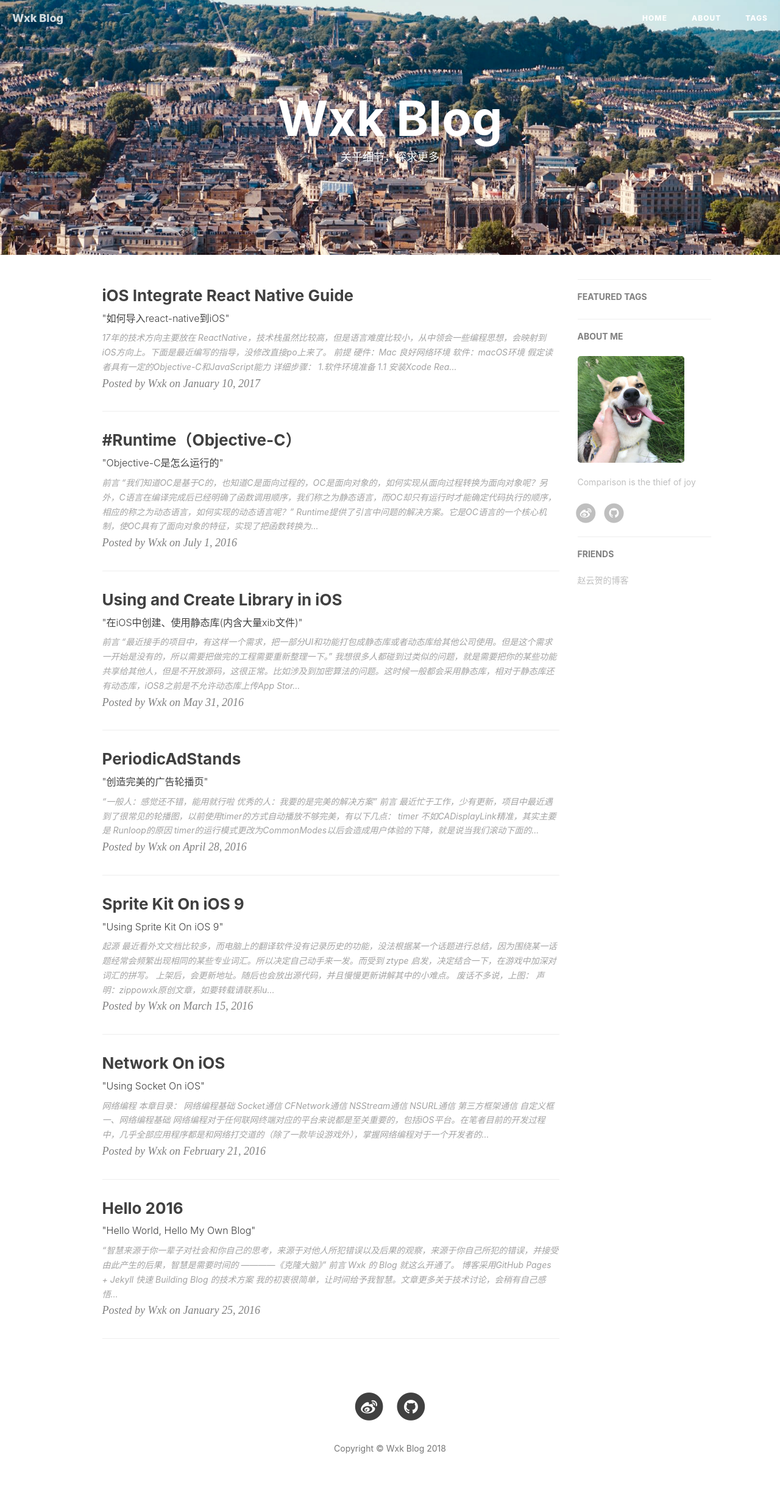
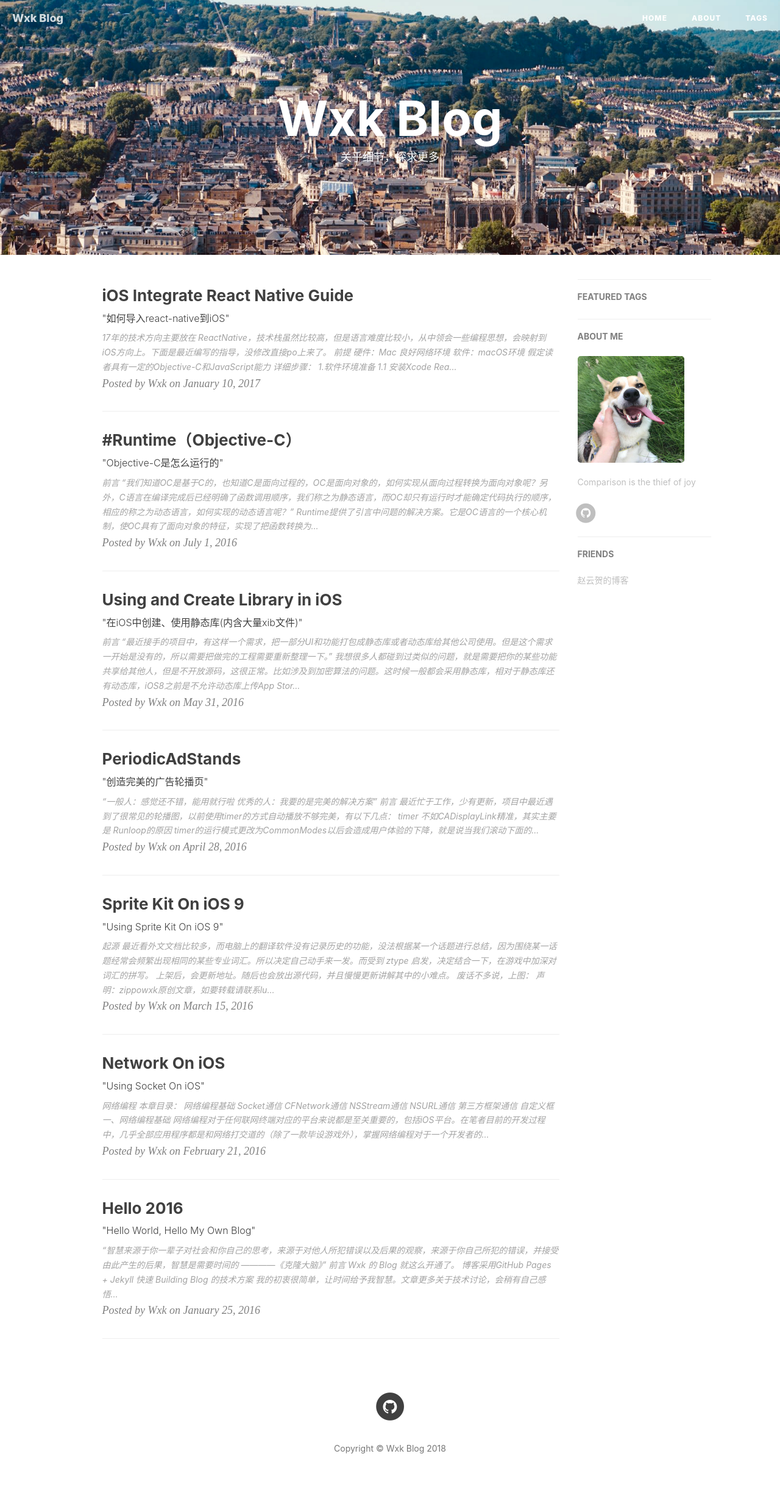
Before and after one commit to Zippowxk/Zippowxk.github.io, a Jekyll site: the page built from index.html, in a window 1280 px wide. Shown: the whole page at 61% size. Built offline with Jekyll 4.4.1, drawn with Linux system fonts in a browser that asks for light colours; nearby versions of some CDN libraries; the list of posts is cut into pages by our own code; comment, search, counter and statistics services are not loaded.

Commit message:
升级图片

```diff
--- a/_config.yml
+++ b/_config.yml
@@ -12,11 +12,11 @@
 
 # SNS settings
 RSS: false
-weibo_username:     luxuntec
+# weibo_username:     luxuntec
 #zhihu_username:     zippowxk
 github_username:    zippowxk
 #twitter_username:  huxpro
-#facebook_username:  huxpro
+facebook_username:
 
 
 
@@ -62,7 +62,7 @@
 # Sidebar settings
 sidebar: true                           # whether or not using Sidebar.
 sidebar-about-description: "Comparison is the thief of joy"
-sidebar-avatar: /img/zippo.jpg      # use absolute URL, seeing it's used in both `/` and `/about/`
+sidebar-avatar: /img/zippo.JPG      # use absolute URL, seeing it's used in both `/` and `/about/`
 
 
 
```
